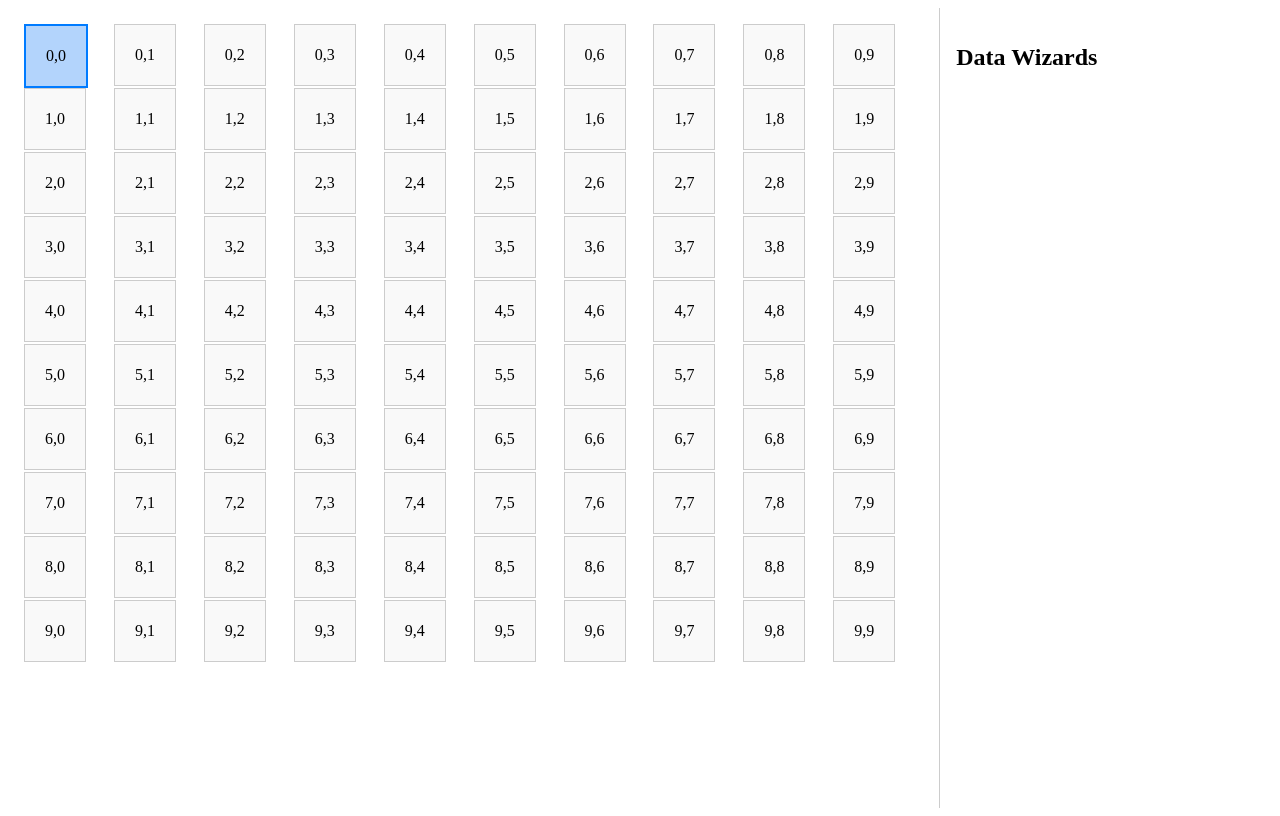
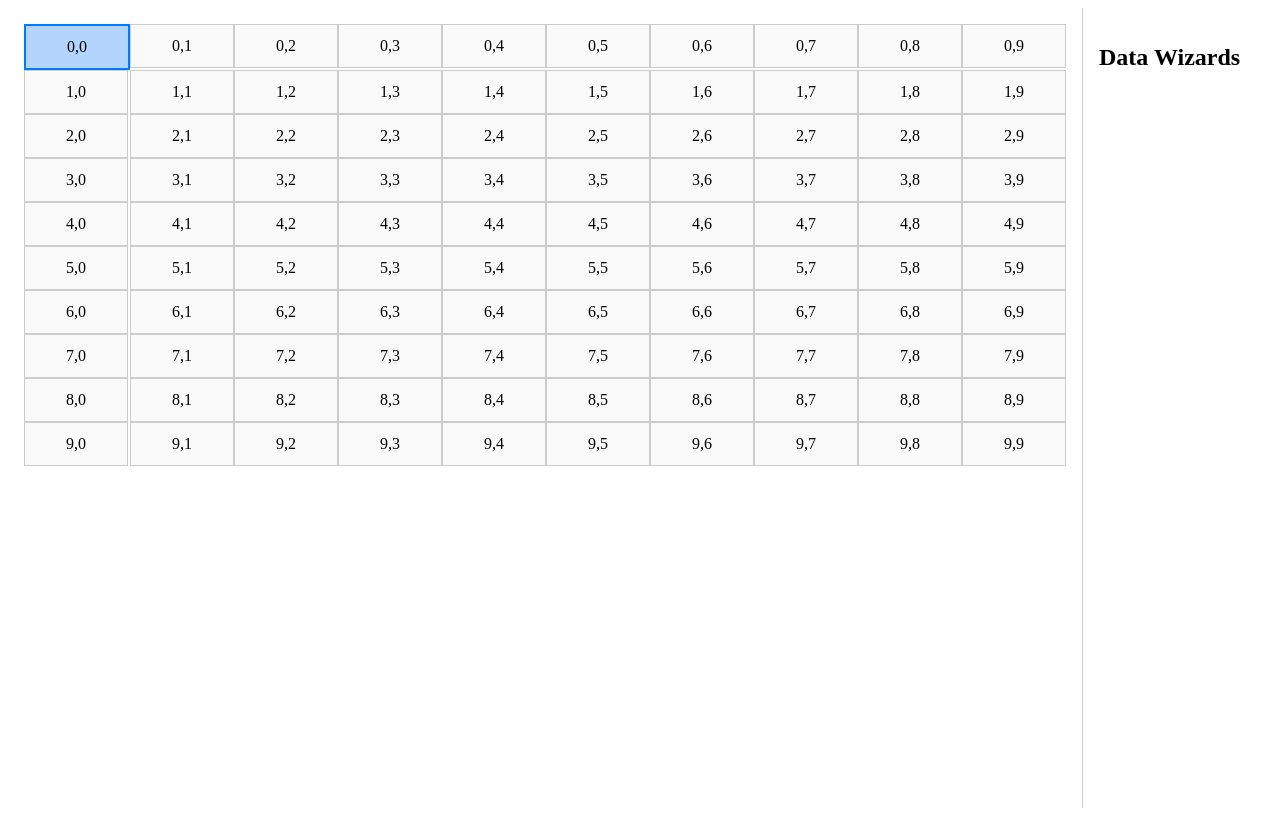
Before and after one commit to BenKalegin/xyt, a React (Vite) app: page / in a window 1280 px wide. Built offline with nearby package versions, Linux system fonts and the light colour scheme.

Commit message:
adjust cell width

```diff
--- a/src/components/Spreadsheet.css
+++ b/src/components/Spreadsheet.css
@@ -1,17 +1,23 @@
-.spreadsheet-grid {
-    display: flex;
-    flex-direction: column;
-    gap: 2px;
-    outline: none;
-}
-
 .spreadsheet-row {
     display: flex;
 }
 
+.spreadsheet-grid {
+    display: grid;
+    grid-template-rows: repeat(10, auto);
+    grid-template-columns: repeat(10, auto);
+    gap: 0;
+    outline: none;
+}
+
+.row {
+    display: contents;
+}
+
 .cell {
     border: 1px solid #ccc;
-    width: 40px;
+    padding: 1px;
+    width: 100px;
     height: 40px;
     display: flex;
     align-items: center;
@@ -24,22 +30,7 @@
     border: 2px solid #007bff;
 }
 
-.spreadsheet-grid {
-    display: grid;
-    grid-template-rows: repeat(10, 1fr);
-    grid-template-columns: repeat(10, 1fr);
-    gap: 0;
-}
 
-.row {
-    display: contents;
-}
-
-.cell {
-    border: 1px solid #ccc;
-    padding: 10px;
-    text-align: center;
-}
 
 .cell.selected {
     background-color: #b3d4fc;
```
